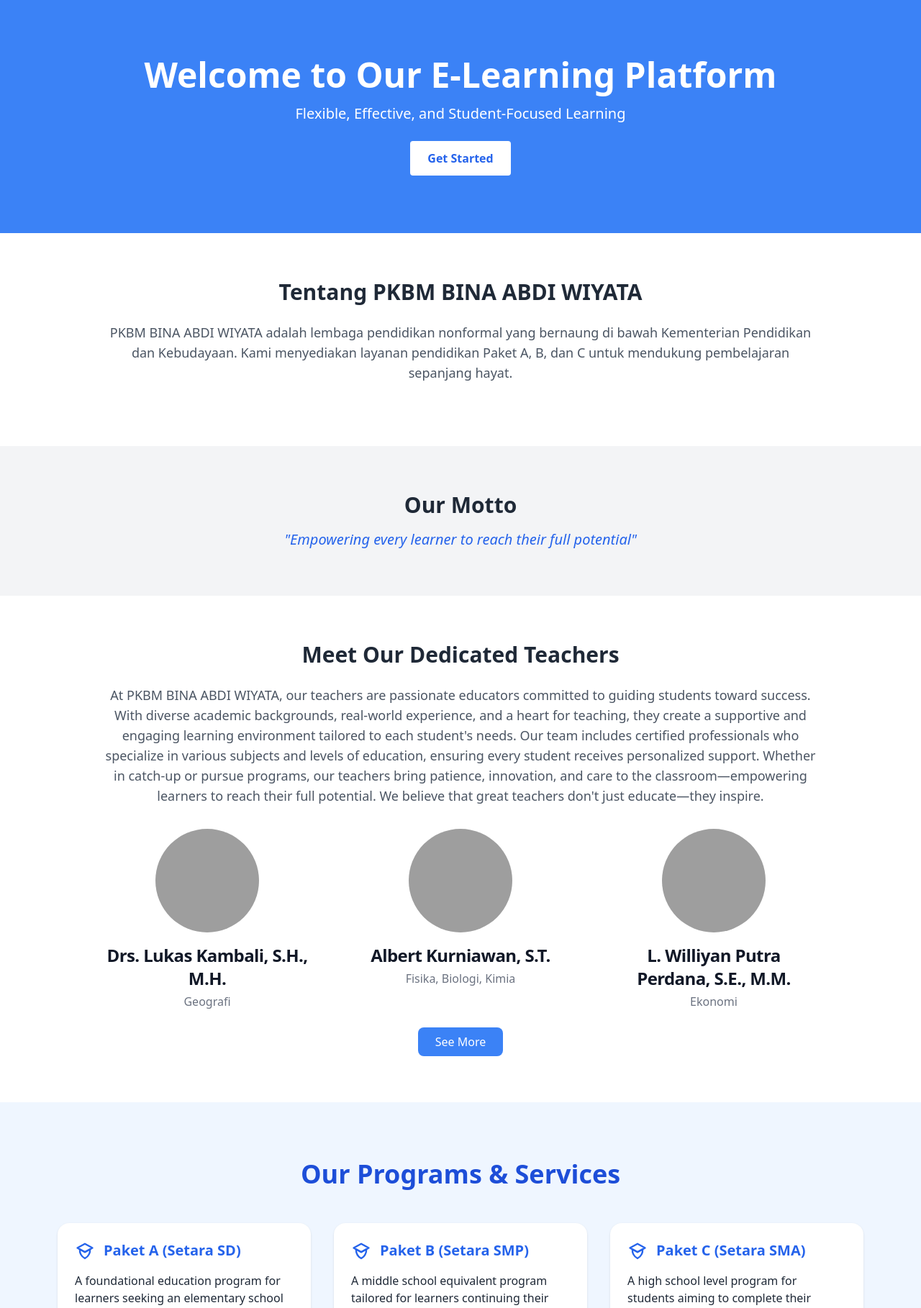
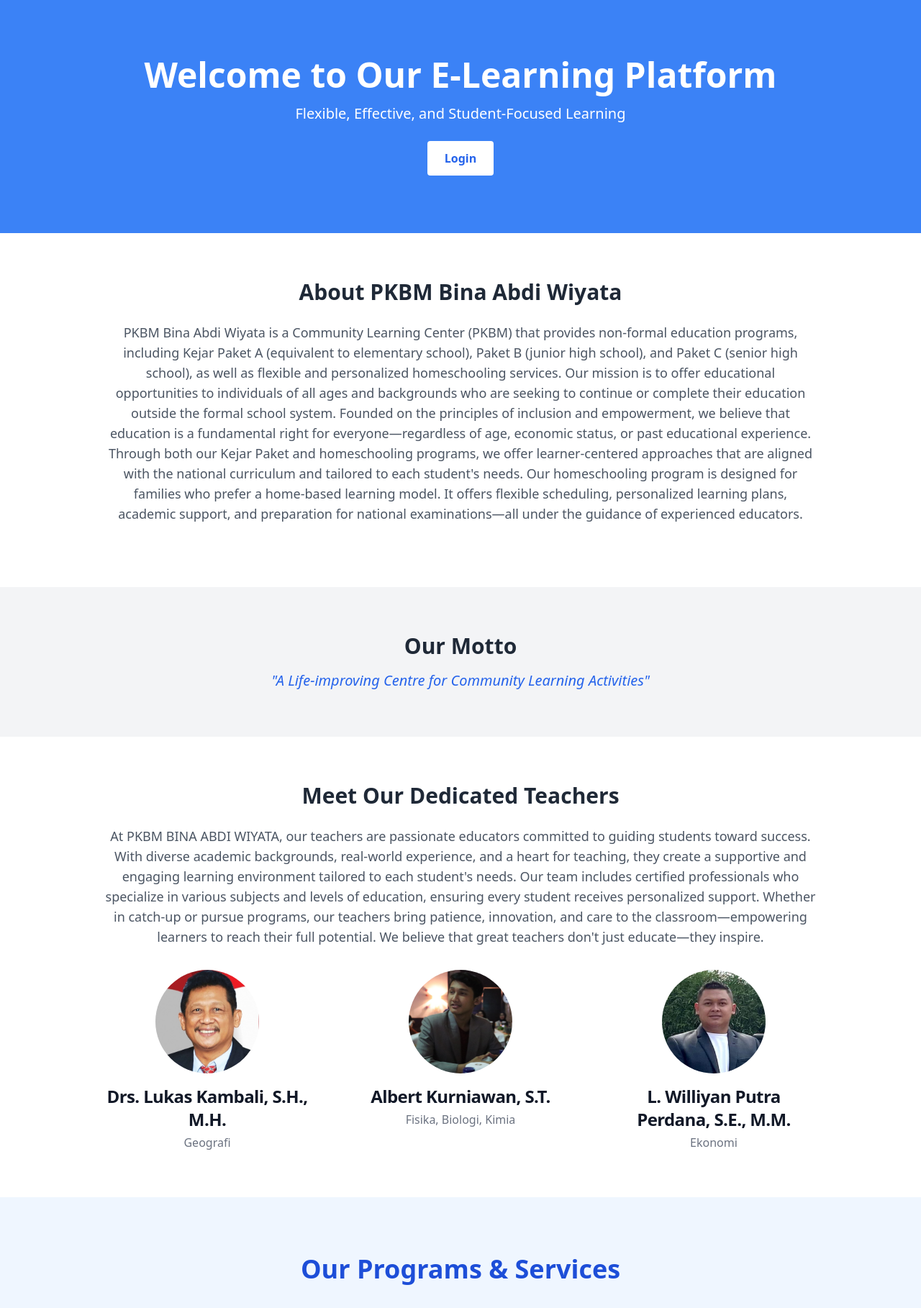
Before and after one commit to Bimzking1/elearning, a Laravel app: page / in a window 1280 px wide. Shown: the part 72-1890 px from the top of the page at 72% size. Run offline with Laravel 12, Linux system fonts and the light colour scheme; parts of the project's set-up code (start-up, migrations or seed data) failed here and were passed over; some libraries are stand-ins or nearby versions; grey boxes are pictures that could not be loaded.

Commit message:
fix: landing page minor updates

```diff
--- a/resources/views/welcome.blade.php
+++ b/resources/views/welcome.blade.php
@@ -52,14 +52,20 @@
     <header class="bg-blue-500 text-white py-20 text-center">
         <h1 class="text-5xl font-bold mb-4">Welcome to Our E-Learning Platform</h1>
         <p class="text-xl">Flexible, Effective, and Student-Focused Learning</p>
-        <a href="{{ route('login') }}" class="mt-6 inline-block bg-white text-blue-600 px-6 py-3 rounded font-semibold">Get Started</a>
+        <a href="{{ route('login') }}" class="mt-6 inline-block bg-white text-blue-600 px-6 py-3 rounded font-semibold">Login</a>
     </header>
 
     <!-- About Us -->
     <section id="about" class="py-16 bg-white">
         <div class="max-w-5xl mx-auto px-4 text-center">
-            <h2 class="text-3xl font-bold mb-6">Tentang PKBM BINA ABDI WIYATA</h2>
-            <p class="text-lg text-gray-600 mb-6">PKBM BINA ABDI WIYATA adalah lembaga pendidikan nonformal yang bernaung di bawah Kementerian Pendidikan dan Kebudayaan. Kami menyediakan layanan pendidikan Paket A, B, dan C untuk mendukung pembelajaran sepanjang hayat.</p>
+            <h2 class="text-3xl font-bold mb-6">About PKBM Bina Abdi Wiyata</h2>
+            <p class="text-lg text-gray-600 mb-6">
+                PKBM Bina Abdi Wiyata is a Community Learning Center (PKBM) that provides non-formal education programs, including Kejar Paket A (equivalent to elementary school), Paket B (junior high school), and Paket C (senior high school), as well as flexible and personalized homeschooling services. Our mission is to offer educational opportunities to individuals of all ages and backgrounds who are seeking to continue or complete their education outside the formal school system.
+
+                Founded on the principles of inclusion and empowerment, we believe that education is a fundamental right for everyone—regardless of age, economic status, or past educational experience. Through both our Kejar Paket and homeschooling programs, we offer learner-centered approaches that are aligned with the national curriculum and tailored to each student's needs.
+
+                Our homeschooling program is designed for families who prefer a home-based learning model. It offers flexible scheduling, personalized learning plans, academic support, and preparation for national examinations—all under the guidance of experienced educators.
+            </p>
         </div>
     </section>
 
@@ -67,7 +73,7 @@
     <section id="motto" class="py-16 bg-gray-100">
         <div class="max-w-4xl mx-auto px-4 text-center">
             <h2 class="text-3xl font-bold mb-4">Our Motto</h2>
-            <p class="text-xl italic text-blue-600">"Empowering every learner to reach their full potential"</p>
+            <p class="text-xl italic text-blue-600">"A Life-improving Centre for Community Learning Activities"</p>
         </div>
     </section>
 
@@ -89,21 +95,21 @@
                     <!-- Slide 1 -->
                     <div class="grid gap-8 lg:gap-16 sm:grid-cols-2 md:grid-cols-3 lg:grid-cols-3 mt-8" id="teacher-row-1">
                         <div class="text-center text-gray-500">
-                            <img class="mx-auto mb-4 w-36 h-36 rounded-full" src="https://image1.masterfile.com/getImage/ODQ2LTAyNzk3NjM5ZW4uMDAwMDAwMDA=AFo58X/846-02797639en_Masterfile.jpg" alt="Bonnie Avatar">
+                            <img class="mx-auto mb-4 w-36 h-36 object-cover rounded-full" src="{{ asset('images/lukas-kambali.jpg') }}" alt="Lukas Kambali Avatar">
                             <h3 class="mb-1 text-2xl font-bold tracking-tight text-gray-900">
                                 <a href="#">Drs. Lukas Kambali, S.H., M.H.</a>
                             </h3>
                             <p>Geografi</p>
                         </div>
                         <div class="text-center text-gray-500">
-                            <img class="mx-auto mb-4 w-36 h-36 rounded-full" src="https://c8.alamy.com/comp/CMT5PB/1950s-frowning-businessman-in-jacket-and-tie-smoking-a-pipe-CMT5PB.jpg" alt="Helene Avatar">
+                            <img class="mx-auto mb-4 w-36 h-36 object-cover rounded-full" src="{{ asset('images/albert-kurniawan.jpg') }}" alt="Helene Avatar">
                             <h3 class="mb-1 text-2xl font-bold tracking-tight text-gray-900">
                                 <a href="#">Albert Kurniawan, S.T.</a>
                             </h3>
                             <p>Fisika, Biologi, Kimia</p>
                         </div>
                         <div class="text-center text-gray-500">
-                            <img class="mx-auto mb-4 w-36 h-36 rounded-full" src="https://image1.masterfile.com/getImage/ODQ2LTAyNzk2MTcyZW4uMDAwMDAwMDA=AO2p8X/846-02796172en_Masterfile.jpg" alt="Jese Avatar">
+                            <img class="mx-auto mb-4 w-36 h-36 object-cover rounded-full" src="{{ asset('images/williyan.jpg') }}" alt="Jese Avatar">
                             <h3 class="mb-1 text-2xl font-bold tracking-tight text-gray-900">
                                 <a href="#">L. Williyan Putra Perdana, S.E., M.M.</a>
                             </h3>
@@ -111,7 +117,7 @@
                         </div>
                     </div>
                     <!-- Slide 2 -->
-                    <div class="grid gap-8 lg:gap-16 sm:grid-cols-2 md:grid-cols-3 lg:grid-cols-3 hidden mt-8" id="teacher-row-2">
+                    {{-- <div class="grid gap-8 lg:gap-16 sm:grid-cols-2 md:grid-cols-3 lg:grid-cols-3 hidden mt-8" id="teacher-row-2">
                         <div class="text-center text-gray-500">
                             <img class="mx-auto mb-4 w-36 h-36 rounded-full" src="https://flowbite.s3.amazonaws.com/blocks/marketing-ui/avatars/bonnie-green.png" alt="Paulus Avatar">
                             <h3 class="mb-1 text-2xl font-bold tracking-tight text-gray-900">
@@ -133,9 +139,9 @@
                             </h3>
                             <p>Agama Islam</p>
                         </div>
-                    </div>
+                    </div> --}}
                     <!-- Hidden Rows -->
-                    <div class="grid gap-8 lg:gap-16 sm:grid-cols-2 md:grid-cols-3 lg:grid-cols-3 hidden mt-8" id="teacher-row-3">
+                    {{-- <div class="grid gap-8 lg:gap-16 sm:grid-cols-2 md:grid-cols-3 lg:grid-cols-3 hidden mt-8" id="teacher-row-3">
                         <div class="text-center text-gray-500">
                             <img class="mx-auto mb-4 w-36 h-36 rounded-full" src="https://flowbite.s3.amazonaws.com/blocks/marketing-ui/avatars/bonnie-green.png" alt="Rismawati Avatar">
                             <h3 class="mb-1 text-2xl font-bold tracking-tight text-gray-900">
@@ -157,8 +163,8 @@
                             </h3>
                             <p>Bahasa Inggris</p>
                         </div>
-                    </div>
-                    <div class="grid gap-8 lg:gap-16 sm:grid-cols-2 md:grid-cols-3 lg:grid-cols-3 hidden mt-8" id="teacher-row-4">
+                    </div> --}}
+                    {{-- <div class="grid gap-8 lg:gap-16 sm:grid-cols-2 md:grid-cols-3 lg:grid-cols-3 hidden mt-8" id="teacher-row-4">
                         <div class="text-center text-gray-500">
                             <img class="mx-auto mb-4 w-36 h-36 rounded-full" src="https://flowbite.s3.amazonaws.com/blocks/marketing-ui/avatars/bonnie-green.png" alt="Esti Avatar">
                             <h3 class="mb-1 text-2xl font-bold tracking-tight text-gray-900">
@@ -180,14 +186,14 @@
                             </h3>
                             <p>PPKN</p>
                         </div>
-                    </div>
+                    </div> --}}
 
                     <!-- See More Button -->
-                    <div class="text-center mt-6">
+                    {{-- <div class="text-center mt-6">
                         <button id="see-more-btn" class="bg-blue-500 text-white px-6 py-2 rounded-lg hover:bg-blue-600 transition-all duration-300">
                             See More
                         </button>
-                    </div>
+                    </div> --}}
                 </div>
             </div>
         </div>
@@ -198,7 +204,7 @@
     <section id="services" class="py-20 bg-blue-50">
         <div class="max-w-6xl mx-auto px-4 text-center">
             <h2 class="text-3xl md:text-4xl font-bold mb-12 text-blue-700">Our Programs & Services</h2>
-            <div class="grid grid-cols-1 md:grid-cols-3 gap-8 text-left">
+            <div class="grid grid-cols-1 md:grid-cols-2 gap-8 text-left">
 
                 <!-- Paket A -->
                 <div class="bg-white p-6 rounded-2xl shadow hover:shadow-xl transition-all duration-300">
@@ -210,7 +216,7 @@
                             <path stroke-linecap="round" stroke-linejoin="round"
                                 d="M12 14l6.16-3.422A12.083 12.083 0 0112 21.5a12.083 12.083 0 01-6.16-10.922L12 14z" />
                         </svg>
-                        <h3 class="text-xl font-semibold text-blue-600">Paket A (Setara SD)</h3>
+                        <h3 class="text-xl font-semibold text-blue-600">Paket A (SD)</h3>
                     </div>
                     <p>
                         A foundational education program for learners seeking an elementary school equivalent certification, aligned with national curriculum standards.
@@ -227,7 +233,7 @@
                             <path stroke-linecap="round" stroke-linejoin="round"
                                 d="M12 14l6.16-3.422A12.083 12.083 0 0112 21.5a12.083 12.083 0 01-6.16-10.922L12 14z" />
                         </svg>
-                        <h3 class="text-xl font-semibold text-blue-600">Paket B (Setara SMP)</h3>
+                        <h3 class="text-xl font-semibold text-blue-600">Paket B (SMP)</h3>
                     </div>
                     <p>
                         A middle school equivalent program tailored for learners continuing their academic journey with a focus on core competencies and life skills.
@@ -244,10 +250,27 @@
                             <path stroke-linecap="round" stroke-linejoin="round"
                                 d="M12 14l6.16-3.422A12.083 12.083 0 0112 21.5a12.083 12.083 0 01-6.16-10.922L12 14z" />
                         </svg>
-                        <h3 class="text-xl font-semibold text-blue-600">Paket C (Setara SMA)</h3>
+                        <h3 class="text-xl font-semibold text-blue-600">Paket C (SMA)</h3>
                     </div>
                     <p>
                         A high school level program for students aiming to complete their education and receive an SMA-equivalent diploma, preparing them for higher education or employment.
+                    </p>
+                </div>
+
+                <!-- Homeschooling -->
+                <div class="bg-white p-6 rounded-2xl shadow hover:shadow-xl transition-all duration-300">
+                    <div class="flex items-center space-x-3 mb-4">
+                        <svg class="w-7 h-7 text-blue-600" fill="none" stroke="currentColor" stroke-width="2"
+                            viewBox="0 0 24 24">
+                            <path stroke-linecap="round" stroke-linejoin="round"
+                                d="M12 14l9-5-9-5-9 5 9 5z" />
+                            <path stroke-linecap="round" stroke-linejoin="round"
+                                d="M12 14l6.16-3.422A12.083 12.083 0 0112 21.5a12.083 12.083 0 01-6.16-10.922L12 14z" />
+                        </svg>
+                        <h3 class="text-xl font-semibold text-blue-600">Homeschooling</h3>
+                    </div>
+                    <p>
+                        A flexible learning option that allows students to study independently from home under the guidance of educators, while following the national curriculum.
                     </p>
                 </div>
 
@@ -256,7 +279,7 @@
     </section>
 
     <!-- Footer -->
-    <footer class="bg-blue-600 text-white py-10 mt-12">
+    <footer class="bg-blue-600 text-white py-10 mt-12 text-center md:text-left">
         <div class="max-w-7xl mx-auto px-4 grid grid-cols-1 md:grid-cols-4 gap-8 text-sm">
             <!-- Organization Info -->
             <div>
@@ -264,8 +287,9 @@
                 <p>JL. Jolotundo Baru 6, Tambaksari</p>
                 <p>Kelurahan Pacar Keling</p>
                 <p>Kota Surabaya, Jawa Timur</p>
-                <p>Email: <a href="mailto:pkbmbaw2019@gmail.com" class="underline">pkbmbaw2019@gmail.com</a></p>
-                <p>Website: <a href="https://www.binaabdiwiyata.com" target="_blank" class="underline">binaabdiwiyata.com</a></p>
+                <p class="mt-4">Email: <a href="mailto:pkbmbaw2019@gmail.com" class="underline">pkbmbaw2019@gmail.com</a></p>
+                <p>Website: <a href="https://www.binaabdiwiyata.id" target="_blank" class="underline">binaabdiwiyata.id</a></p>
+                <p>Nomor Telepon: 087701990961</p>
             </div>
 
             <!-- Quick Links -->
@@ -283,16 +307,17 @@
             <div>
                 <h3 class="text-lg font-semibold mb-3">Our Programs</h3>
                 <ul class="space-y-2">
-                    <li>Paket A (Setara SD)</li>
-                    <li>Paket B (Setara SMP)</li>
-                    <li>Paket C (Setara SMA)</li>
+                    <li>Paket A (SD)</li>
+                    <li>Paket B (SMP)</li>
+                    <li>Paket C (SMA)</li>
+                    <li>Homeschooling</li>
                 </ul>
             </div>
 
             <!-- Social Media -->
             <div>
                 <h3 class="text-lg font-semibold mb-3">Follow Us</h3>
-                <div class="flex space-x-4 mt-2">
+                <div class="flex justify-center items-center gap-4 md:space-x-4 mt-2 md:justify-start md:items-start md:gap-0">
                     <a href="#" class="hover:text-blue-200" aria-label="Facebook">
                         <svg class="w-5 h-5 fill-current" viewBox="0 0 24 24"><path d="M22 12A10 10 0 1 0 12 22v-7h-2v-3h2v-2c0-1.7 1.3-3 3-3h2v3h-2c-.6 0-1 .4-1 1v1h3l-1 3h-2v7a10 10 0 0 0 8-10Z"/></svg>
                     </a>
```
Also changed, not shown: public/assets/lukas-kambali.jpg (added), public/images/albert-kurniawan.jpg (added), public/images/lukas-kambali-1.jpg (added), public/images/lukas-kambali.jpg (added), public/images/williyan.jpg (added).
